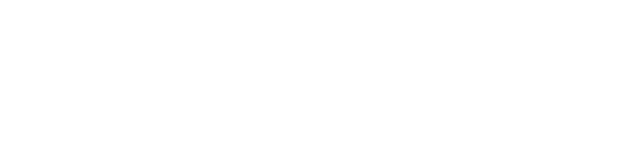
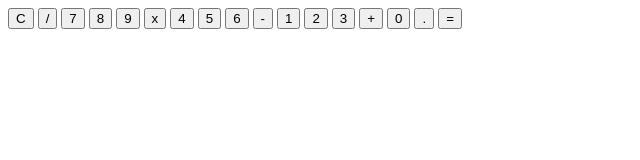
Before and after one commit to phelpsie/Calculator, a plain HTML site: page index.html in a window 1280 px wide. Shown: the whole page, without its empty margins (0-640 px from the left). Drawn offline with Linux system fonts and the light colour scheme.

Commit message:
Create buttons for calculator in index.html file

```diff
--- a/index.html
+++ b/index.html
@@ -8,6 +8,29 @@
     <title>Calculator</title>
 </head>
 <body>
-    <div class="container"></div>
+    <div class="calculator-body">
+        <div class="display">
+
+        </div>
+        <div class="buttons-div">
+            <button class="clear">C</button>
+            <button class="divide">/</button>
+            <button class="7">7</button>
+            <button class="8">8</button>
+            <button class="9">9</button>
+            <button class="multiply">x</button>
+            <button class="4">4</button>
+            <button class="5">5</button>
+            <button class="6">6</button>
+            <button class="subtract">-</button>
+            <button class="1">1</button>
+            <button class="2">2</button>
+            <button class="3">3</button>
+            <button class="add">+</button>
+            <button class="0">0</button>
+            <button class="decimal">.</button>
+            <button class="equals">=</button>
+        </div>
+    </div>
 </body>
 </html>
```
